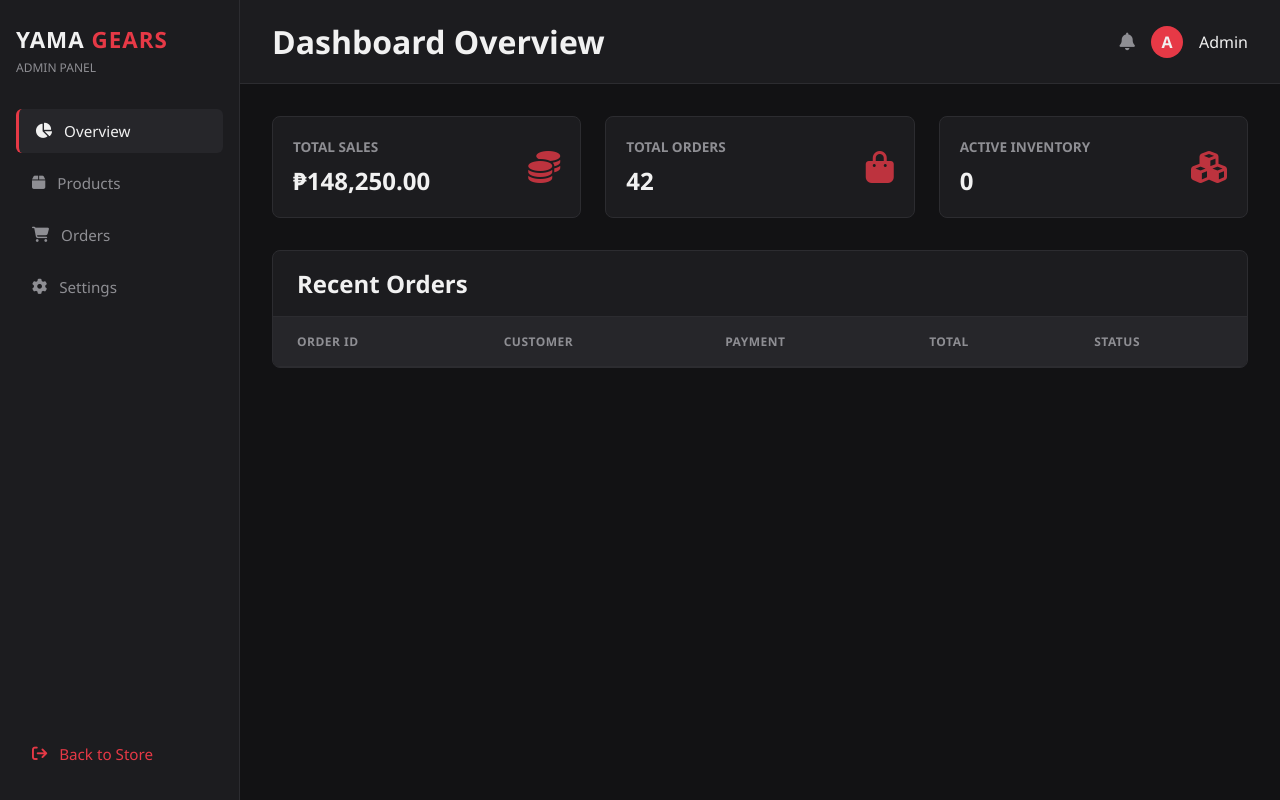
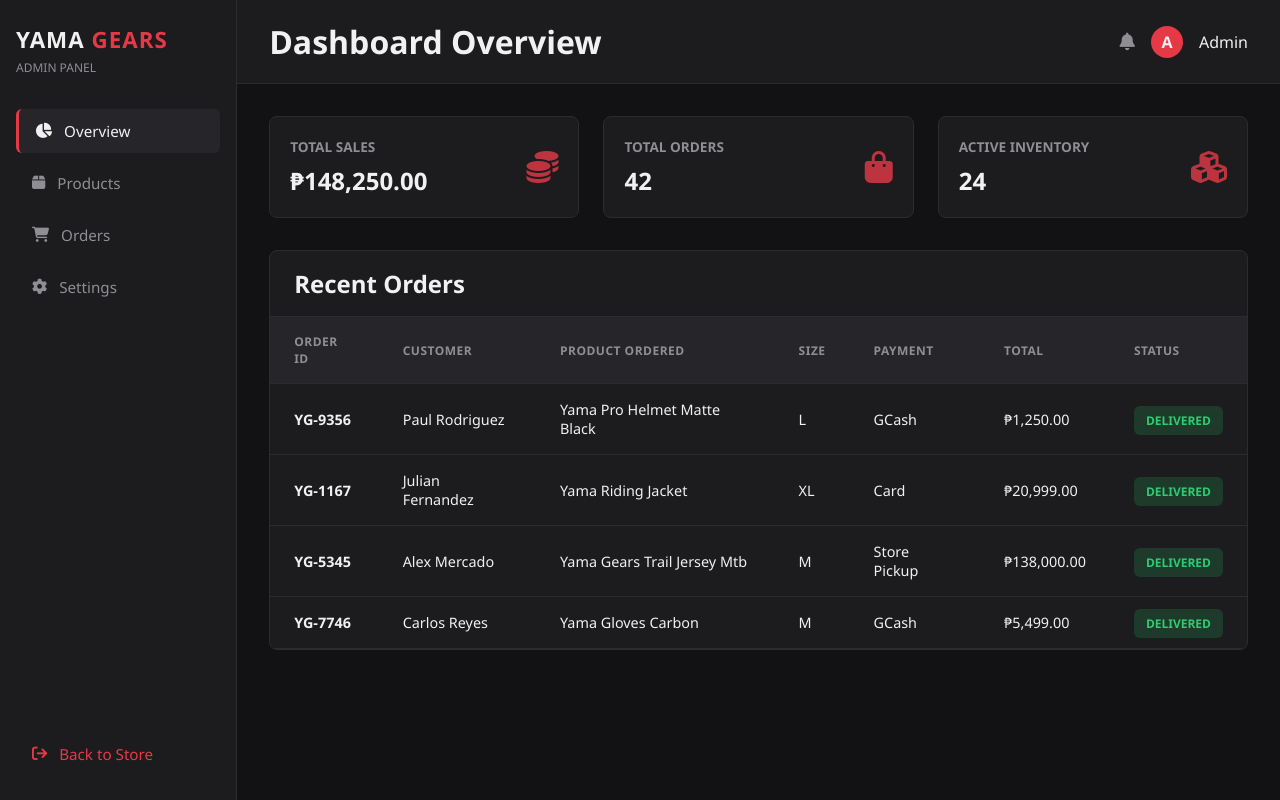
Before and after one commit to shaundelcastillo/yamagears-prototype, a plain HTML site: page admin.html in a window 1280 px wide. Drawn offline with Linux system fonts and the light colour scheme; a script that the page names is missing.

Commit message:
fix:update overview

```diff
--- a/admin.html
+++ b/admin.html
@@ -16,7 +16,7 @@
             <small>Admin Panel</small>
         </div>
         <nav class="nav-menu">
-            <a href="adminoverview.html" class="nav-item active" data-tab="overview">
+            <a href="admin.html" class="nav-item active" data-tab="overview">
                 <i class="fa-solid fa-chart-pie"></i> Overview
             </a>
             <a href="adminproduct.html" class="nav-item" data-tab="products">
@@ -53,55 +53,45 @@
 
            <!-- OVERVIEW TAB -->
 <section id="tab-overview" class="tab-content active">
-                <!-- Metrics Grid -->
     <div class="metrics-grid">
         <div class="metric-card">
-                        <div class="metric-info">
-                            <h3>Total Sales</h3>
-                            <p class="value">₱148,250.00</p>
-                        </div>
+            <div class="metric-info"><h3>Total Sales</h3><p class="value">₱148,250.00</p></div>
             <i class="fa-solid fa-coins metric-icon"></i>
         </div>
         <div class="metric-card">
-                        <div class="metric-info">
-                            <h3>Total Orders</h3>
-                            <p class="value">42</p>
-                        </div>
+            <div class="metric-info"><h3>Total Orders</h3><p class="value">42</p></div>
             <i class="fa-solid fa-bag-shopping metric-icon"></i>
         </div>
         <div class="metric-card">
-                        <div class="metric-info">
-                            <h3>Active Inventory</h3>
-                            <p class="value" id="metric-inventory-count">0</p>
-                        </div>
+            <div class="metric-info"><h3>Active Inventory</h3><p class="value" id="metric-inventory-count">24</p></div>
             <i class="fa-solid fa-cubes metric-icon"></i>
         </div>
     </div>
 
-                <!-- Recent Orders Preview -->
     <div class="data-card">
-                    <div class="card-header">
-                        <h2>Recent Orders</h2>
-                    </div>
+        <div class="card-header"><h2>Recent Orders</h2></div>
         <div class="table-wrapper">
             <table>
                 <thead>
                     <tr>
                         <th>Order ID</th>
                         <th>Customer</th>
+                        <th>Product Ordered</th>
+                        <th>Size</th>
                         <th>Payment</th>
                         <th>Total</th>
                         <th>Status</th>
                     </tr>
                 </thead>
                 <tbody id="recent-orders-table">
-                                <!-- Populated by JS -->
-                            </tbody>
+                    <tr><td><b>YG-9356</b></td><td>Paul Rodriguez</td><td>Yama Pro Helmet Matte Black</td><td>L</td><td>GCash</td><td>₱1,250.00</td><td><span style="padding:6px 12px; border-radius:6px; background:#1e3a2a; color:#2ecc71; font-weight:bold; font-size:12px;">DELIVERED</span></td></tr>
+                    <tr><td><b>YG-1167</b></td><td>Julian Fernandez</td><td>Yama Riding Jacket</td><td>XL</td><td>Card</td><td>₱20,999.00</td><td><span style="padding:6px 12px; border-radius:6px; background:#1e3a2a; color:#2ecc71; font-weight:bold; font-size:12px;">DELIVERED</span></td></tr>
+                    <tr><td><b>YG-5345</b></td><td>Alex Mercado</td><td>Yama Gears Trail Jersey Mtb</td><td>M</td><td>Store Pickup</td><td>₱138,000.00</td><td><span style="padding:6px 12px; border-radius:6px; background:#1e3a2a; color:#2ecc71; font-weight:bold; font-size:12px;">DELIVERED</span></td></tr>
+                    <tr><td><b>YG-7746</b></td><td>Carlos Reyes</td><td>Yama Gloves Carbon</td><td>M</td><td>GCash</td><td>₱5,499.00</td><td><span style="padding:6px 12px; border-radius:6px; background:#1e3a2a; color:#2ecc71; font-weight:bold; font-size:12px;">DELIVERED</span></td></tr>
             </table>
         </div>
     </div>
 </section>
-
             <!-- PRODUCTS MANAGEMENT TAB -->
             <section id="tab-products" class="tab-content">
                 <div class="action-bar">
```
Lines whose indentation alone changed are shown as unchanged.
